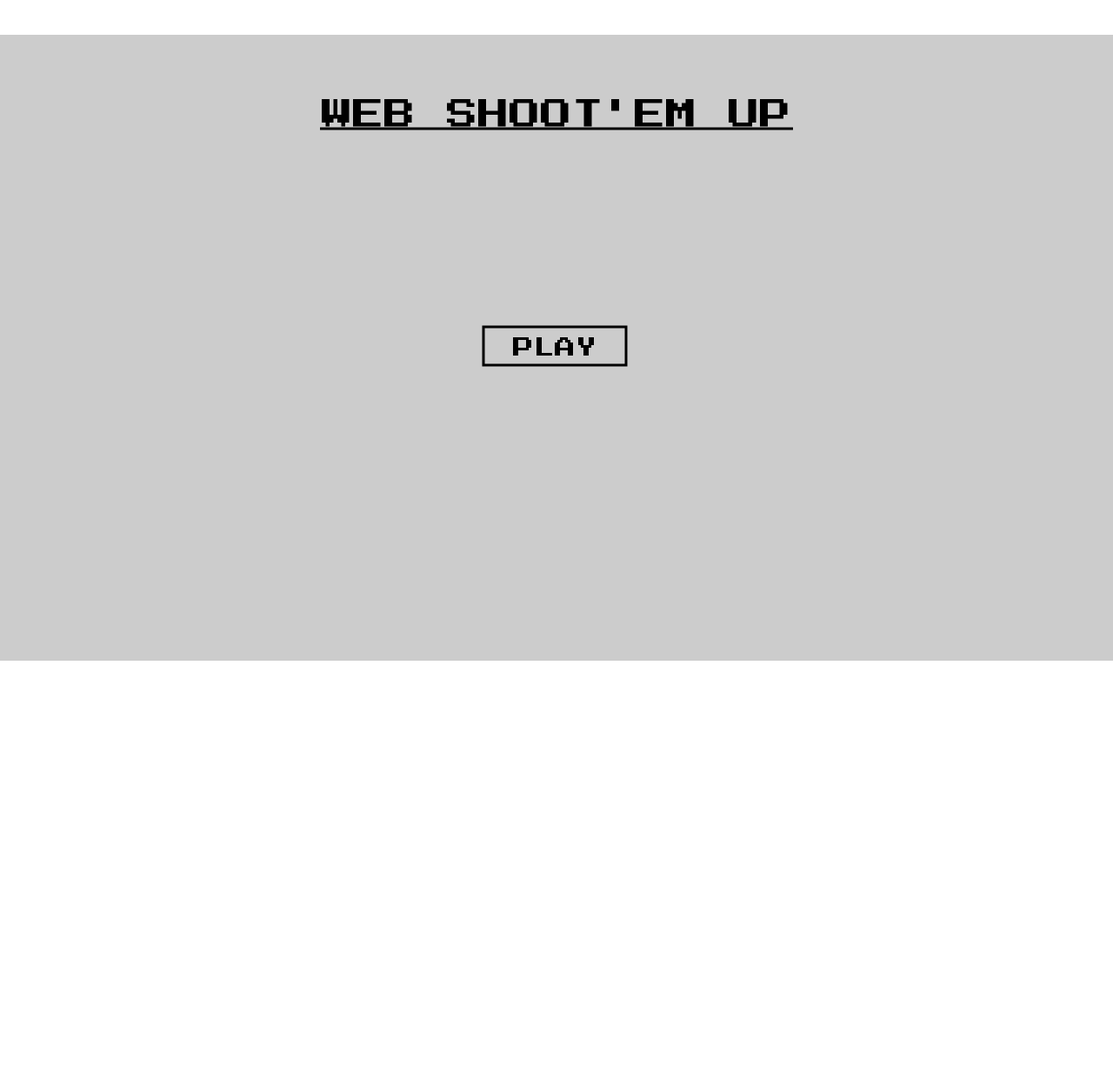
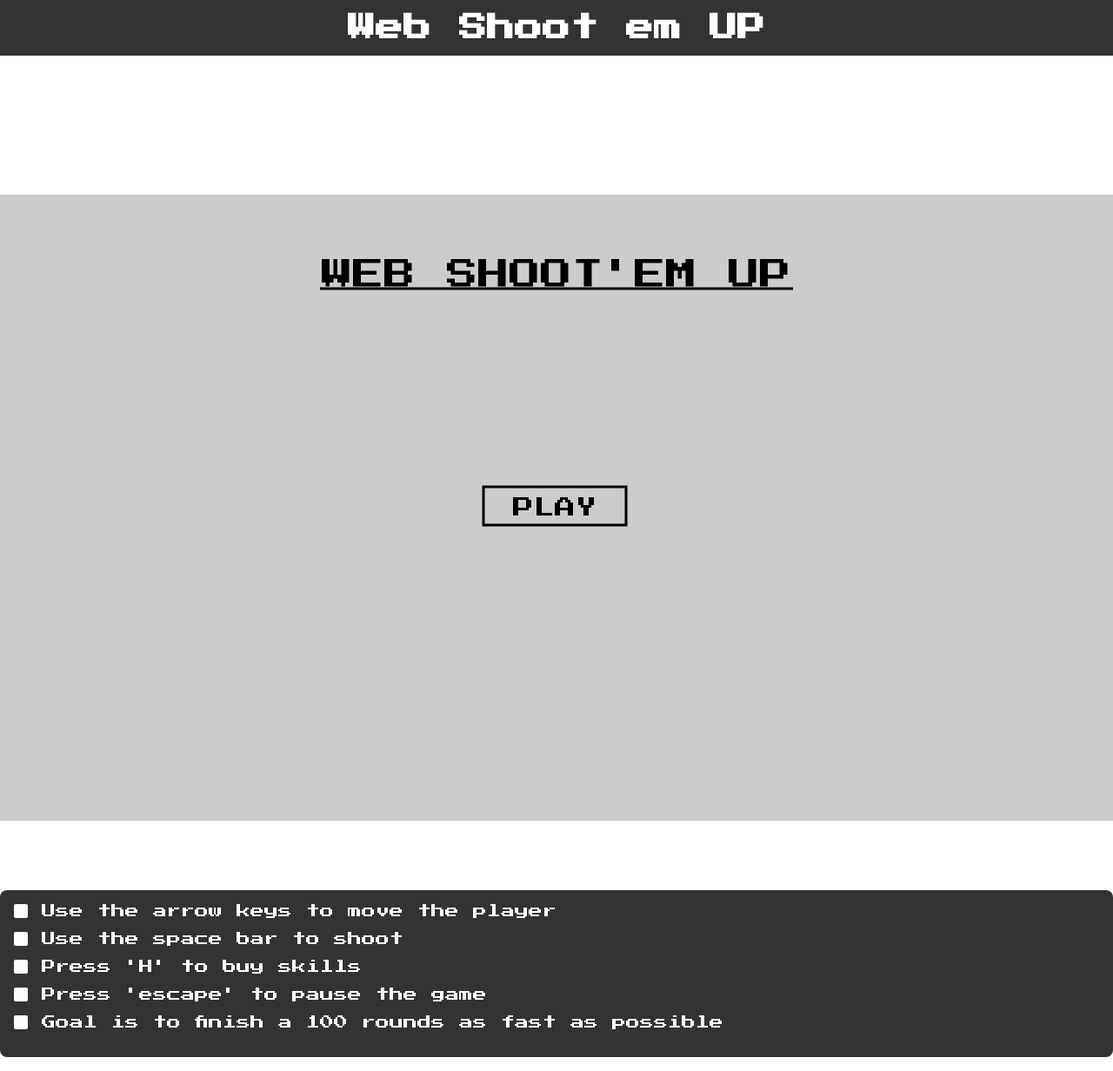
Before and after one commit to MounirAia/Web-Shoot-em-up, a website built with Vite: page index.html in a window 1280 px wide. Shown: the whole page at 87% size. Before the commit the page ends 800 px from the top, so only its background shows below. Built offline with nearby package versions, Linux system fonts and the light colour scheme.

Commit message:
make game page prettier (#43)

```diff
--- a/index.html
+++ b/index.html
@@ -11,17 +11,76 @@
                 src: url('src/assets/fonts/pixel.ttf');
             }
             body {
-                width: 100vw;
-                height: 100vh;
+                margin: 0;
+                padding: 0;
+                font-size: 62.5%;
+            }
+
+            .header {
+                font-family: 'pixel';
+                font-size: 2rem;
+                color: #fff;
+                text-align: center;
+                margin: 0;
+                padding: 1rem;
+                background-color: #333;
+            }
+
+            .game {
+                margin-top: 10rem;
                 display: flex;
                 justify-content: center;
-                align-items: center;
-                margin: 0;
+            }
+
+            .game-container {
+                display: flex;
+                flex-direction: column;
+            }
+
+            ul {
+                list-style: none;
+                font-family: 'pixel';
+                font-size: 1rem;
+                color: #fff;
+                background-color: #333;
+                padding: 1rem;
+                border-radius: 0.5rem;
+                box-sizing: border-box;
+                margin-top: 5rem;
+            }
+            ul li {
+                position: relative;
+                padding-left: 2rem; /* Space for the bullet */
+                margin-bottom: 1rem; /* Space between list items */
+            }
+
+            ul li::before {
+                content: '';
+                position: absolute;
+                left: 0;
+                top: 50%;
+                transform: translateY(-50%);
+                width: 1rem; /* Size of the square bullet */
+                height: 1rem; /* Size of the square bullet */
+                background-color: #fff; /* White color for the bullet */
+                border-radius: 2px; /* Optional: rounded corners for the square */
             }
         </style>
         <script type="module" src="src/main.ts" defer></script>
     </head>
     <body>
-        <canvas id="canvas" width="1280" height="720" style="background-color: #cccccc"></canvas>
+        <h1 class="header">Web Shoot em UP</h1>
+        <div class="game">
+            <div class="game-container">
+                <canvas id="canvas" width="1280" height="720" style="background-color: #cccccc"></canvas>
+                <ul>
+                    <li>Use the arrow keys to move the player</li>
+                    <li>Use the space bar to shoot</li>
+                    <li>Press 'H' to buy skills</li>
+                    <li>Press 'escape' to pause the game</li>
+                    <li>Goal is to finish a 100 rounds as fast as possible</li>
+                </ul>
+            </div>
+        </div>
     </body>
 </html>
--- a/src/Keyboard.ts
+++ b/src/Keyboard.ts
@@ -13,10 +13,10 @@ enum KeyCode {
     PageDown = 34,
     End = 35,
     Home = 36,
-    LeftArrow = 37,
-    UpArrow = 38,
-    RightArrow = 39,
-    DownArrow = 40,
+    ArrowLeft = 37,
+    ArrowUp = 38,
+    ArrowRight = 39,
+    ArrowDown = 40,
     Insert = 45,
     Delete = 46,
     Zero = 48,
--- a/src/Sprites/Player.ts
+++ b/src/Sprites/Player.ts
@@ -214,19 +214,19 @@ class Player extends Sprite implements IServicePlayer, ISpriteWithSpeed, ISprite
                 hitbox.CheckIfBoxOverlap(0, this.getScreenLimit('bottom'), canvas.width, canvas.height);
         }
 
-        if (Keyboard.a.IsDown) {
+        if (Keyboard.ArrowLeft.IsDown) {
             if (!isOutsideLeftScreen) this.X -= this.BaseSpeed;
             else this.X = this.getResetPositionOnScreenLimit('left');
         }
-        if (Keyboard.w.IsDown) {
+        if (Keyboard.ArrowUp.IsDown) {
             if (!isOutsideTopScreen) this.Y -= this.BaseSpeed;
             else this.getResetPositionOnScreenLimit('top');
         }
-        if (Keyboard.d.IsDown) {
+        if (Keyboard.ArrowRight.IsDown) {
             if (!isOutsideRightScreen) this.X += this.BaseSpeed;
             else this.X = this.getResetPositionOnScreenLimit('right');
         }
-        if (Keyboard.s.IsDown) {
+        if (Keyboard.ArrowDown.IsDown) {
             if (!isOutsideBottomScreen) this.Y += this.BaseSpeed;
             else this.Y = this.getResetPositionOnScreenLimit('bottom');
         }
```
